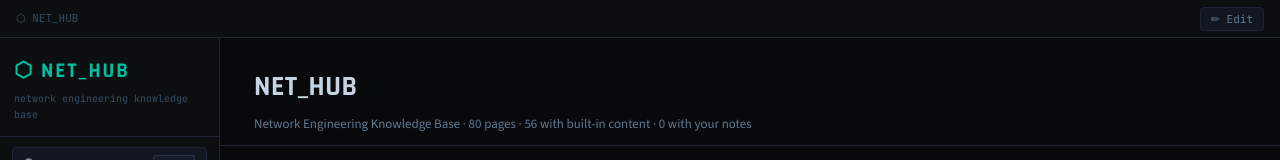
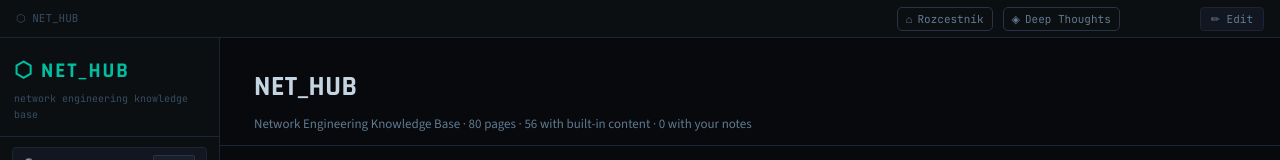
Before and after one commit to mirek-techlab/net-hub, a plain HTML site: page index.html in a window 1280 px wide. Shown: the top 160 px of the page. Drawn offline with nearby package versions, Linux system fonts and the light colour scheme.

Commit message:
Link Net Hub to Personal Hub gateway and Deep Thoughts

```diff
--- a/index.html
+++ b/index.html
@@ -276,12 +276,14 @@ sup.src-ref a{color:var(--teal);cursor:pointer;font-size:10px}
   .ph,.content,.chat-m,.cia,.ai-set,.ctx-bar,.mm-tools{padding-left:16px;padding-right:16px}
   .mm-legend{margin-left:0}
 }
+.gateway-link{display:inline-flex;align-items:center;gap:5px;color:var(--text2);font:11px var(--fc);text-decoration:none;border:1px solid var(--border2);border-radius:5px;padding:4px 8px;white-space:nowrap}.gateway-link:hover{color:var(--teal);border-color:var(--teal)}@media(max-width:650px){.gateway-link{padding:3px 6px;font-size:13px}.gateway-link span{display:none}.deep-link{color:var(--amber)}}
 </style>
 </head>
 <body>
 <div id="topbar">
   <button id="menu-btn" onclick="document.body.classList.toggle('nav-open')" aria-label="Menu">&#9776;</button>
   <div class="bc" id="breadcrumb"></div>
+  <a class="gateway-link" href="./portal.html" title="Personal Hub rozcestník">⌂ <span>Rozcestník</span></a><a class="gateway-link deep-link" href="https://mirek-techlab.github.io/deep-thoughts/" title="Deep Thoughts">◈ <span>Deep Thoughts</span></a>
   <div id="save-ind"></div>
   <button id="edit-btn" onclick="toggleEdit()">&#x270F; Edit</button>
 </div>
```
